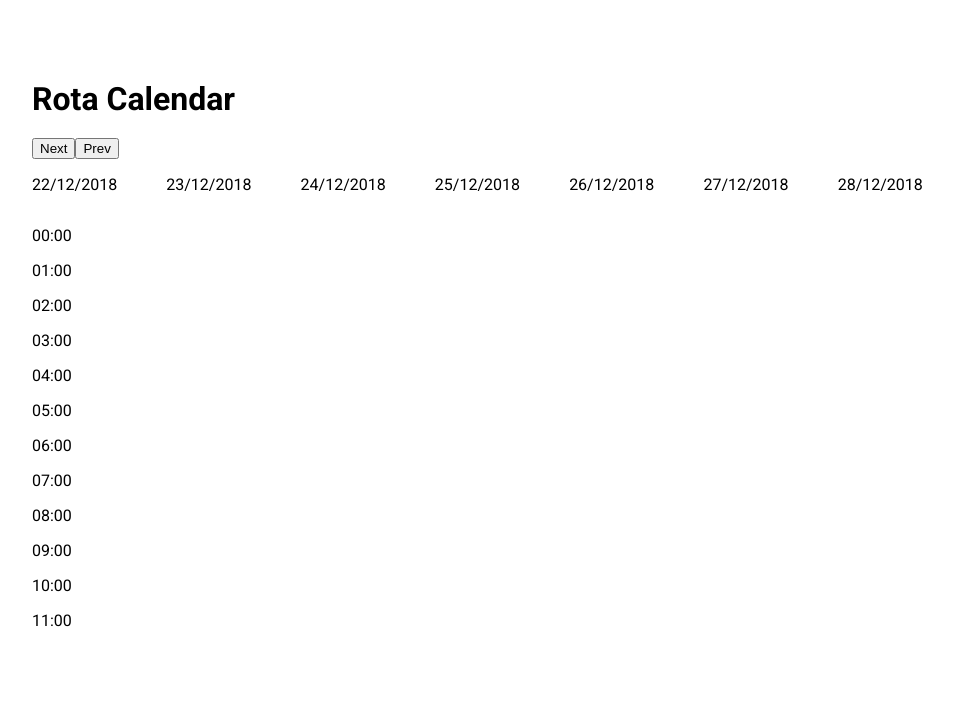
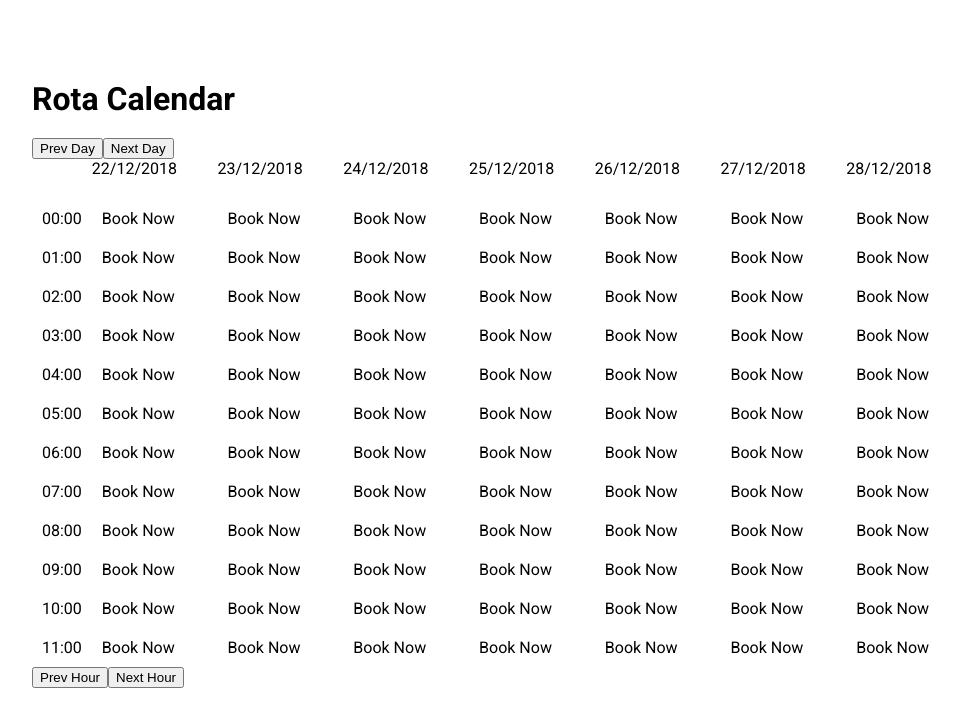
Before and after one commit to jtparrett/rota-calendar, a React (Create React App) app: page / in a window 1280 px wide. Shown: the top 726 px of the page, without its empty margins (138-1100 px from the left). Built offline with nearby package versions, Linux system fonts and the light colour scheme.

Commit message:
refactor of components

```diff
--- a/src/App.tsx
+++ b/src/App.tsx
@@ -7,6 +7,7 @@ import Typpography from './atoms/Typography'
 // Organisms
 import Calendar from './organisms/Calendar'
 
+// Render
 export default () => (
   <Container>
     <Typpography Element="h1" margin="0 0 20px">Rota Calendar</Typpography>
--- a/src/atoms/Container/index.tsx
+++ b/src/atoms/Container/index.tsx
@@ -1,5 +1,6 @@
 import styled from 'styled-components'
 
+// Styles
 export default styled.div`
   width: 980px;
   max-width: 100%;
--- /dev/null
+++ b/src/atoms/Day/index.tsx
@@ -0,0 +1,42 @@
+import React from 'react'
+import styled from 'styled-components'
+import PropTypes from 'prop-types'
+
+// Atoms
+import Typpography from '../Typography'
+import HoursList from '../HoursList'
+import Slot from '../Slot'
+
+// Config
+import {headerHeight} from '../../config'
+
+// Styles
+const Main = styled.div`
+  flex: 1;
+`
+
+const Header = styled.div`
+  height: ${headerHeight}
+`
+
+// Render
+const Day = ({ date, hourOffset }) => (
+  <Main>
+    <Header>
+      <Typpography>{date.format('DD/MM/YYYY')}</Typpography>
+    </Header>
+
+   <HoursList
+    hourOffset={hourOffset}
+    renderItem={(date) => (
+      <Slot key={date.format('HH:mm')} title="Book Now" />
+    )} />
+  </Main>
+)
+
+Day.propTypes = {
+  date: PropTypes.any,
+  hourOffset: PropTypes.number
+}
+
+export default Day
--- /dev/null
+++ b/src/atoms/HoursList/index.tsx
@@ -0,0 +1,37 @@
+import React from 'react'
+import dayjs from 'dayjs'
+import styled from 'styled-components'
+import PropTypes from 'prop-types'
+
+// Config
+import {hoursToShow} from '../../config'
+
+const today = dayjs().startOf('day')
+
+// Methods
+const useHours = (hourOffset: number) => {
+  // Create array of 'hoursToShow' length
+  return [...Array(hoursToShow)].map((_, index) => {
+    return today.add(index + hourOffset, 'hour')
+  })
+}
+
+// Render
+const HoursList = ({ hourOffset, renderItem }) => {
+  const hours: any[] = useHours(hourOffset)
+
+  return (
+    <div>
+      {hours.map((date) => {
+        return renderItem(date)
+      })}
+    </div>
+  )
+}
+
+HoursList.propTypes = {
+  hourOffset: PropTypes.number,
+  renderItem: PropTypes.func
+}
+
+export default HoursList
--- /dev/null
+++ b/src/atoms/Slot/index.tsx
@@ -0,0 +1,24 @@
+import React from 'react'
+import PropTypes from 'prop-types'
+import styled from 'styled-components'
+
+// Atoms
+import Typpography from '../Typography'
+
+// Styles
+const Main = styled.div`
+  padding: 10px;
+`
+
+// Render
+const Slot = ({ title }) => (
+  <Main>
+    <Typpography>{title}</Typpography>
+  </Main>
+)
+
+Slot.propTypes = {
+  title: PropTypes.string
+}
+
+export default Slot
--- a/src/atoms/Typography/index.tsx
+++ b/src/atoms/Typography/index.tsx
@@ -2,6 +2,7 @@ import React from 'react'
 import styled from 'styled-components'
 import PropTypes from 'prop-types'
 
+// Render
 const Typography = ({ Element, children, ...props }) => (
   <Element {...props}>{children}</Element>
 )
@@ -14,6 +15,7 @@ Typography.propTypes = {
   Element: PropTypes.string
 }
 
+// Styles
 export default styled(Typography)`
   margin: ${props => props.margin || '0'};
 `
--- /dev/null
+++ b/src/config.js
@@ -0,0 +1,12 @@
+///////////////////
+// CONFIG
+///////////////////
+
+// Number of hours shown per day
+export const hoursToShow = 12
+
+// Number of days shown per calendar screen
+export const daysToShow = 7
+
+// Height of calendar header
+export const headerHeight = '40px'
--- /dev/null
+++ b/src/molecules/CalendarDays/index.tsx
@@ -0,0 +1,42 @@
+import React from 'react'
+import dayjs from 'dayjs'
+import PropTypes from 'prop-types'
+
+// Atoms
+import Day from '../../atoms/Day'
+
+// Config
+import {daysToShow} from '../../config'
+
+// Methods
+const useDays = (dayOffset: number) => {
+  // Create array of 'daysToShow' length
+  return [...Array(daysToShow)].map((_, index) => {
+    return dayjs()
+      .startOf('day')
+      .add(index + dayOffset, 'day')
+  })
+}
+
+// Render
+const CalendarDays = ({ hourOffset, dayOffset }) => {
+  const days: any[] = useDays(dayOffset)
+
+  return (
+    <React.Fragment>
+      {days.map(date => (
+        <Day
+          key={date.format('DD/MM/YYYY')}
+          hourOffset={hourOffset}
+          date={date} />
+      ))}
+    </React.Fragment>
+  )
+}
+
+CalendarDays.propTypes = {
+  hourOffset: PropTypes.number,
+  dayOffset: PropTypes.number
+}
+
+export default CalendarDays
--- /dev/null
+++ b/src/molecules/CalendarHours/index.tsx
@@ -0,0 +1,32 @@
+import React from 'react'
+import styled from 'styled-components'
+import PropTypes from 'prop-types'
+
+// Atoms
+import HoursList from '../../atoms/HoursList'
+import Slot from '../../atoms/Slot'
+
+// Config
+import {headerHeight} from '../../config'
+
+// Styles
+const Main = styled.div`
+  padding-top: ${headerHeight}
+`
+
+// Render
+const CalendarHours = ({ hourOffset }) => (
+  <Main>
+    <HoursList
+      hourOffset={hourOffset}
+      renderItem={(date) => (
+        <Slot key={date.format('HH:mm')} title={date.format('HH:mm')} />
+      )} />
+  </Main>
+)
+
+CalendarHours.propTypes = {
+  hourOffset: PropTypes.number
+}
+
+export default CalendarHours
--- a/src/molecules/Day/index.tsx
+++ /dev/null
@@ -1,5 +0,0 @@
-import React from 'react'
-
-export default ({ date }) => (
-  <p>{date.format('DD/MM/YYYY')}</p>
-)
--- a/src/organisms/Calendar/index.tsx
+++ b/src/organisms/Calendar/index.tsx
@@ -1,48 +1,48 @@
 import React, {useState} from 'react'
-import dayjs from 'dayjs'
 import styled from 'styled-components'
 
+// Config
+import {hoursToShow} from '../../config'
+
 // Molecules
-import Day from '../../molecules/Day'
+import CalendarDays from '../../molecules/CalendarDays'
+import CalendarHours from '../../molecules/CalendarHours'
 
-const Track = styled.div`
+// Styles
+const Main = styled.div`
   display: flex;
-
-  > * {
-    flex: 1;
-  }
 `
 
-const useDays = (dayOffset: number) => {
-  return [...Array(7)].map((_, index) => {
-    return dayjs()
-      .startOf('day')
-      .add(index + dayOffset, 'day')
-  })
+// Methods
+const incrementHour = (hourOffset, setHourOffset) => () => {
+  setHourOffset(Math.min(hourOffset + 1, 24 - hoursToShow))
 }
 
+const decrementHour = (hourOffset, setHourOffset) => () => {
+  setHourOffset(Math.max(hourOffset - 1, 0))
+}
+
+// Render
 export default () => {
   const [dayOffset, setDayOffset] = useState(0)
-  const days: any[] = useDays(dayOffset)
-
-  const today = dayjs().startOf('day')
+  const [hourOffset, setHourOffset] = useState(0)
 
   return (
     <React.Fragment>
-      <button onClick={() => setDayOffset(dayOffset + 1)}>Next</button>
-      <button onClick={() => setDayOffset(dayOffset - 1)}>Prev</button>
+      <button onClick={() => setDayOffset(dayOffset - 1)}>Prev Day</button>
+      <button onClick={() => setDayOffset(dayOffset + 1)}>Next Day</button>
 
-      <Track>
-        {days.map(date => (
-          <Day key={date.format('DD/MM/YYYY')} date={date} />
-        ))}
-      </Track>
+      <Main>
+        <CalendarHours
+          hourOffset={hourOffset} />
 
-      <div>
-        {[...Array(12)].map((_, index) => (
-          <p>{today.add(index, 'hour').format('HH:mm')}</p>
-        ))}
-      </div>
+        <CalendarDays
+          hourOffset={hourOffset}
+          dayOffset={dayOffset} />
+      </Main>
+
+      <button onClick={decrementHour(hourOffset, setHourOffset)}>Prev Hour</button>
+      <button onClick={incrementHour(hourOffset, setHourOffset)}>Next Hour</button>
     </React.Fragment>
   )
 }
```
